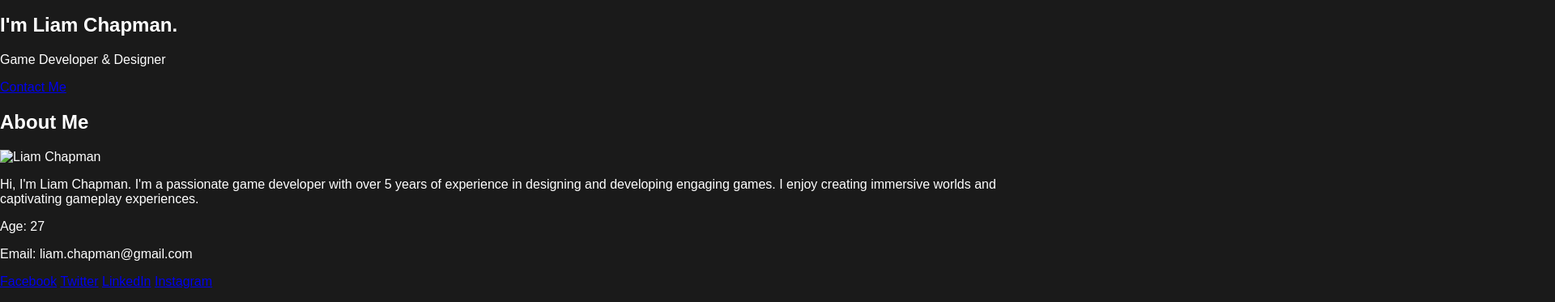
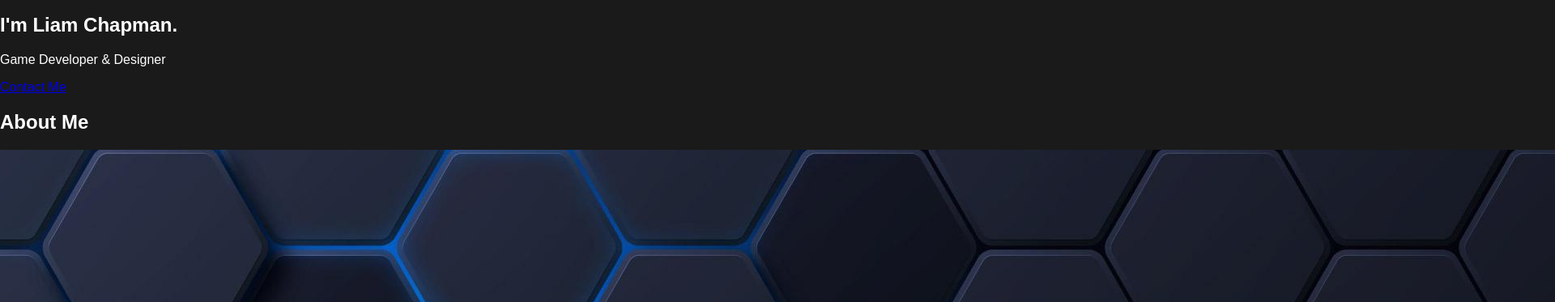
Before and after one commit to ElChappo96/Elchappo96.github.io, a plain HTML site: page index.html in a window 1280 px wide. Shown: the part 173-546 px from the top of the page at 81% size, 1920 px wide, since content can reach past the window. Drawn offline with Linux system fonts and the light colour scheme.

Commit message:
Update index.html
qqwe

```diff
--- a/index.html
+++ b/index.html
@@ -28,7 +28,7 @@
 
     <section id="about">
         <h2>About Me</h2>
-        <img src="path_to_your_image.jpg" alt="Liam Chapman">
+        <img src="background.jpg" alt="Liam Chapman">
         <p>Hi, I'm Liam Chapman. I'm a passionate game developer with over 5 years of experience in designing and developing engaging games. I enjoy creating immersive worlds and captivating gameplay experiences.</p>
         <p>Age: 27</p>
         <p>Email: liam.chapman@gmail.com</p>
```
